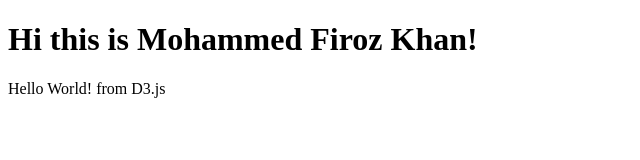
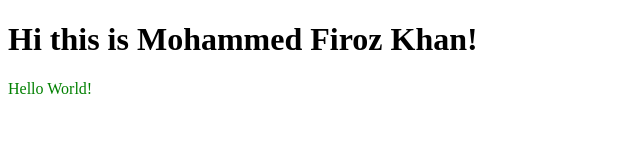
Before and after one commit to MohammedFirozKhan/FirozKhan.github.io, a plain HTML site: page index.html in a window 1280 px wide. Shown: the whole page, without its empty margins (0-640 px from the left). Drawn offline with nearby package versions, Linux system fonts and the light colour scheme.

Commit message:
added colour

```diff
--- a/index.html
+++ b/index.html
@@ -15,7 +15,7 @@
       </div>
 
       <script>
-         d3.select("#hello").append("span").text("from D3.js");
+         d3.select("#hello").attr("style", "color: green");
       </script>
 
    </body>
```
